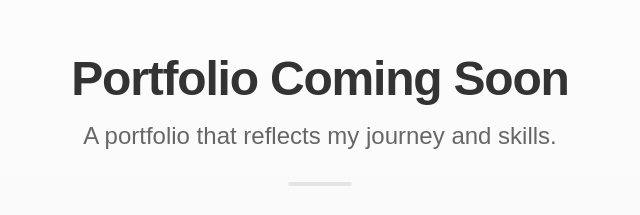
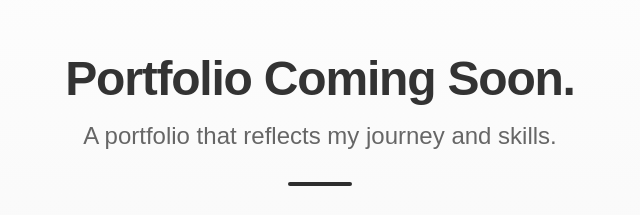
Before and after one commit to Lancerfx/sagaradhikari69.github.io, a plain HTML site: page index.html in a window 1280 px wide. Shown: the part 205-420 px from the top of the page, without its empty margins (320-960 px from the left). Drawn offline with Linux system fonts and the light colour scheme.

Commit message:
Add initial portfolio files

```diff
--- a/index.html
+++ b/index.html
@@ -3,7 +3,7 @@
 <head>
     <meta charset="UTF-8">
     <meta name="viewport" content="width=device-width, initial-scale=1.0">
-    <title>Coming Soon | Your Brand</title>
+    <title>L4NCER | Portfolio</title>
     <meta name="description" content="Stay tuned for updates!">
     <link rel="stylesheet" href="styles.css">
     <!-- Font Awesome for icons -->
@@ -13,7 +13,7 @@
     <div class="container">
         <div class="content">
             <div class="header">
-                <h1>Portfolio Coming Soon </h1>
+                <h1>Portfolio Coming Soon. </h1>
                 <p class="subtitle">A portfolio that reflects my journey and skills.</p>
             </div>
 
--- a/styles.css
+++ b/styles.css
@@ -51,7 +51,7 @@ h1 {
 .divider {
   width: 64px;
   height: 4px;
-  background-color: #e5e5e5;
+  background-color: #2d2d2d;
   border-radius: 9999px;
   margin: 32px auto;
 }
```
